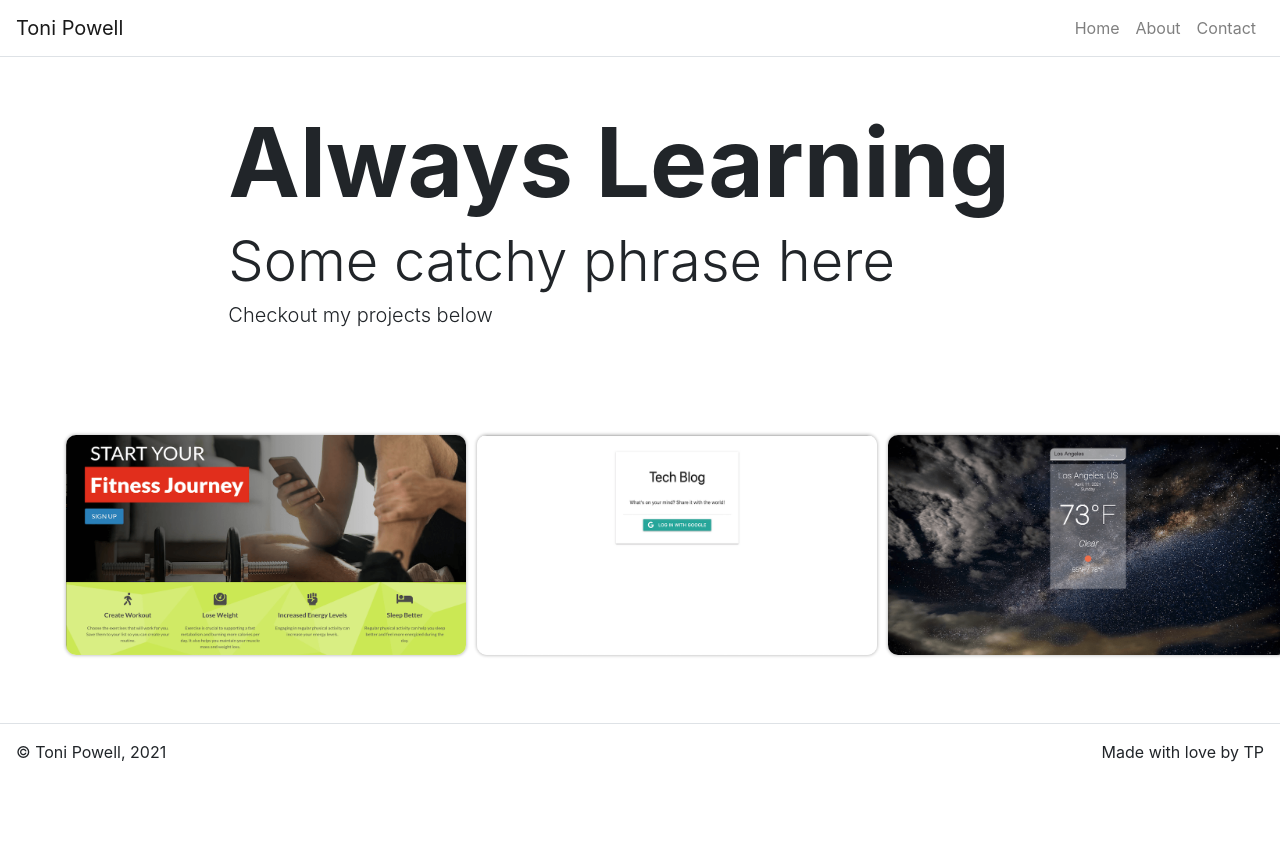
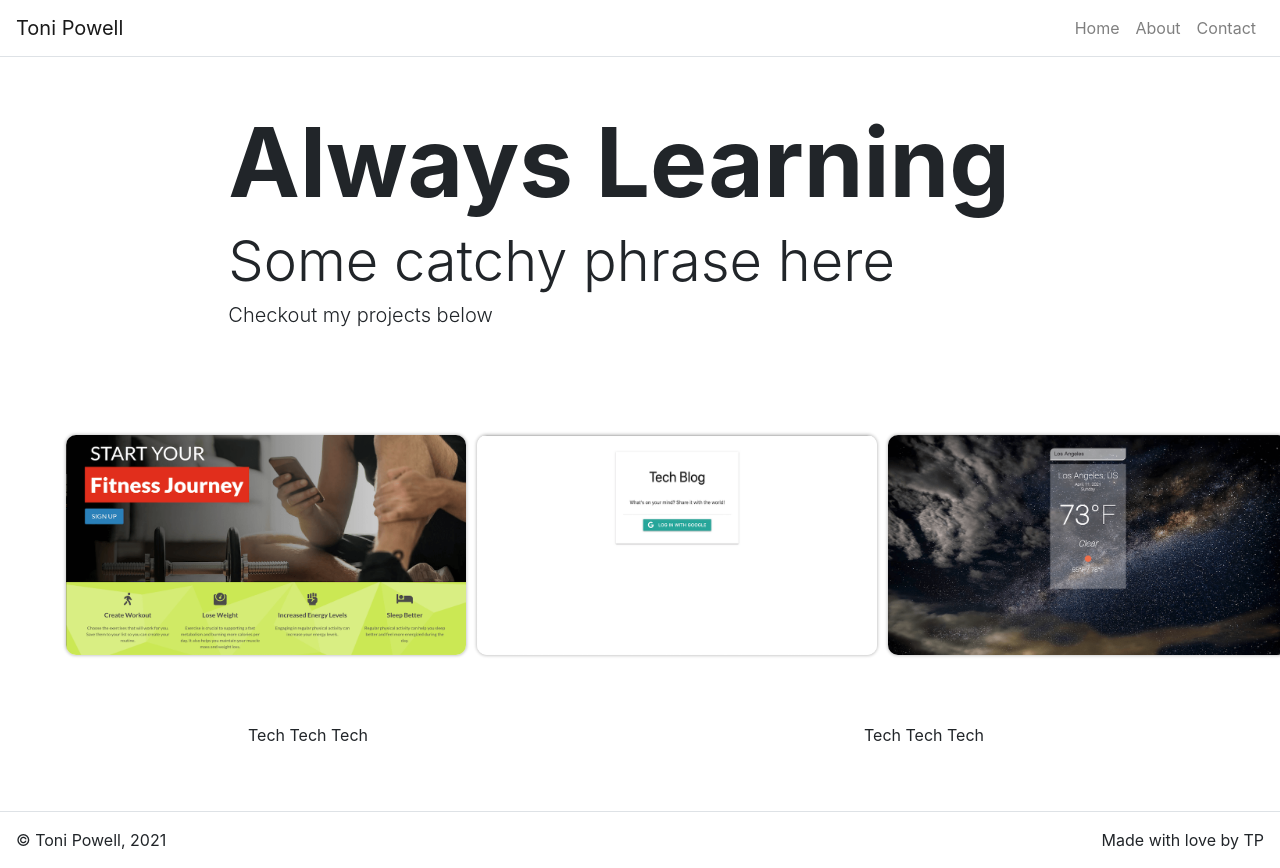
Before and after one commit to tonipow3ll/tonipow3ll.github.io, a React (Create React App) app in the folder portfolio/: page / in a window 1280 px wide. Before the commit the page ends 800 px from the top, so only its background shows below. Built offline with nearby package versions, Linux system fonts and the light colour scheme.

Commit message:
tech container working

```diff
--- a/portfolio/src/pages/ContactPage.js
+++ b/portfolio/src/pages/ContactPage.js
@@ -93,7 +93,7 @@ class ContactPage extends React.Component {
                             <Form.Control id="message" name="message" as="textarea"rows="5" value={this.state.message} onChange={this.handleChange} />
                         </Form.Group>
 
-                    {/* CHANGE THE OL' BUTTON COLOR  */}
+
                         <Button className="d-inline-block" variant="info" type="submit" disabled={this.state.disabled}>
                             Send Message
                         </Button>
--- a/portfolio/src/pages/HomePage.js
+++ b/portfolio/src/pages/HomePage.js
@@ -2,6 +2,7 @@ import React from 'react';
 
 import Hero from '../components/Hero'
 import Carousel from '../components/Carousel'
+import Tech from '../components/Tech'
 function HomePage(props) {
 
     return(
@@ -10,6 +11,8 @@ function HomePage(props) {
 
         <Carousel />
 
+        <Tech />
+
         </div>
     );
 }
```
